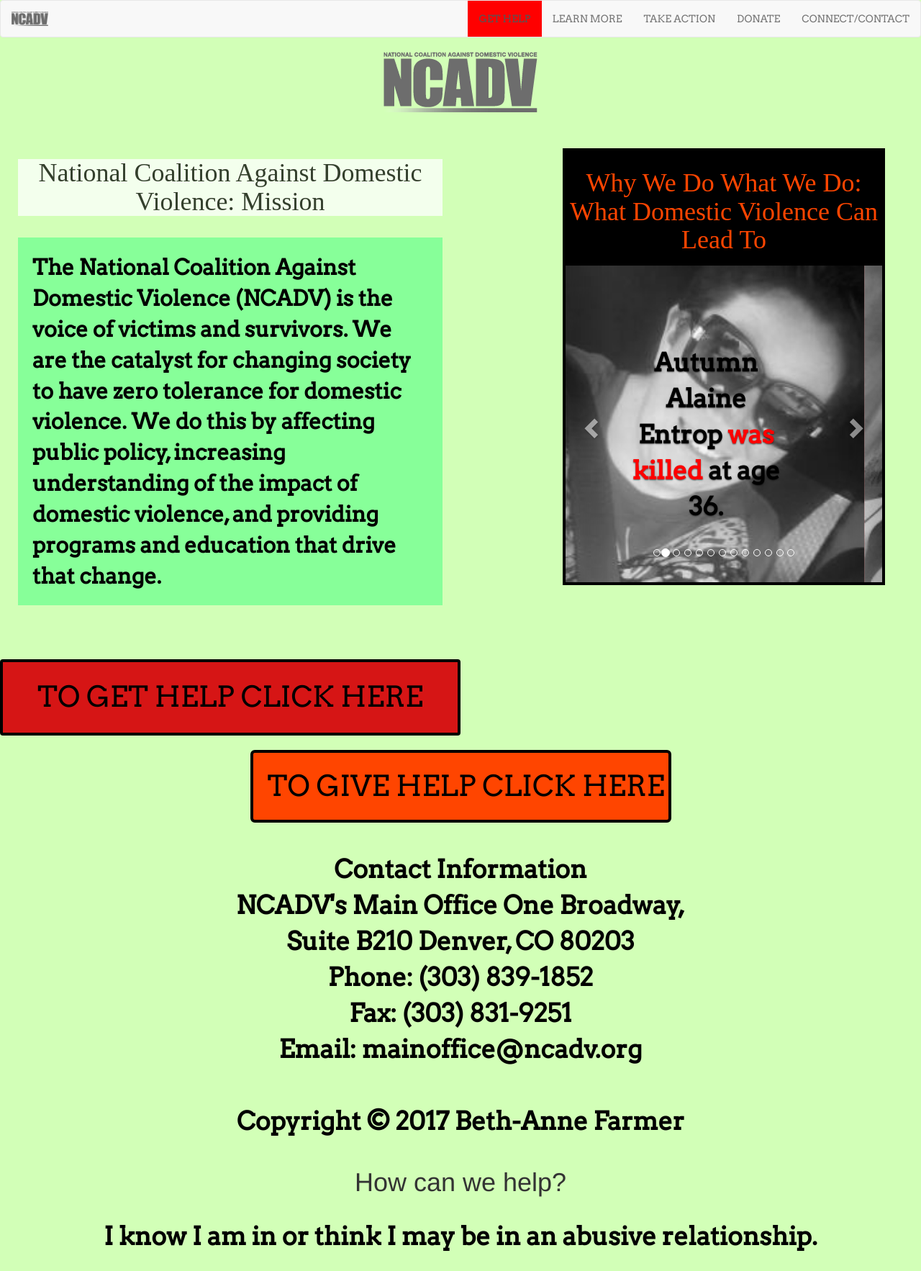
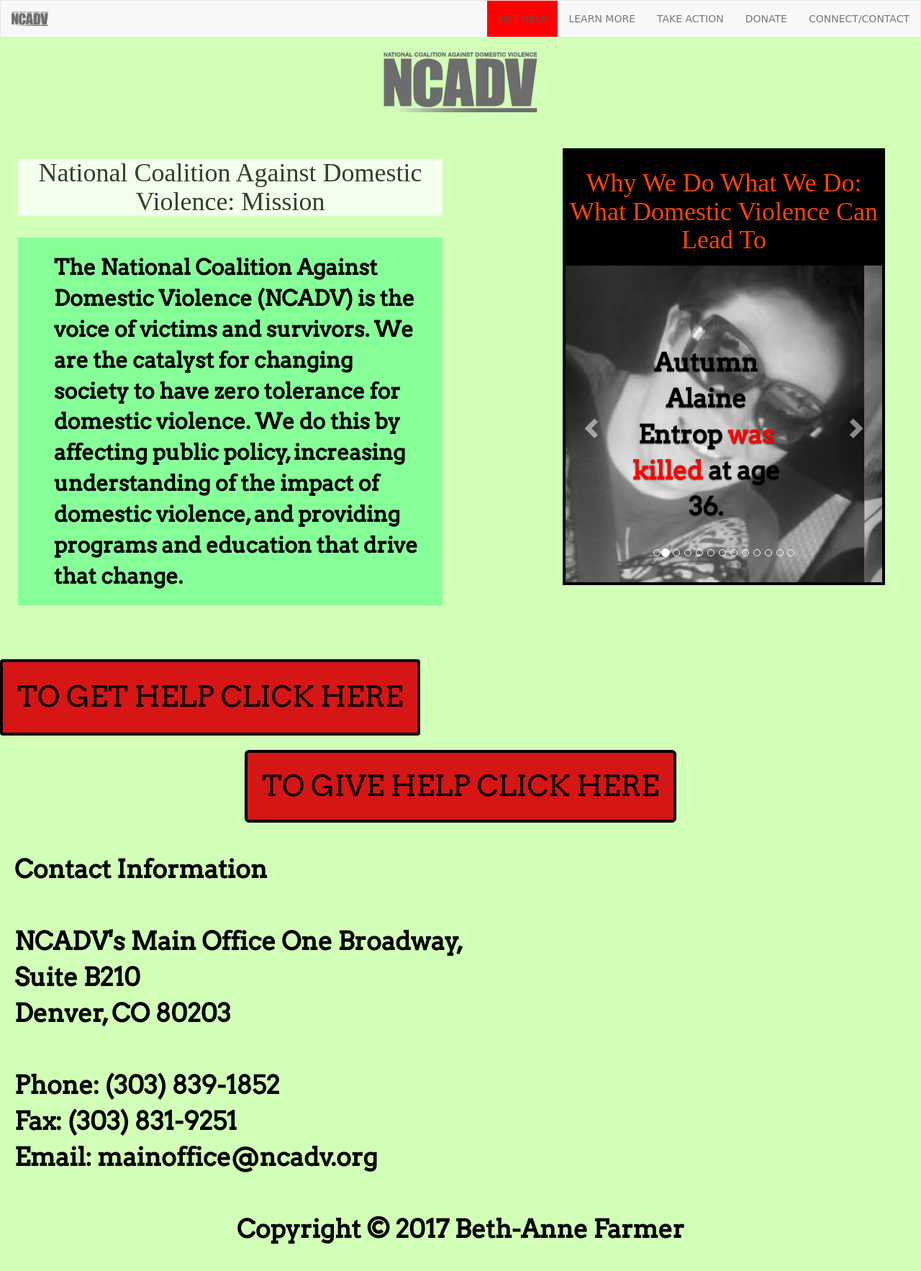
Before and after one commit to Blackasthedeepestsea/nonprofit, a plain HTML site: page index.html in a window 1280 px wide. Shown: the top 1766 px of the page at 72% size. Drawn offline with Linux system fonts and the light colour scheme; a web font is replaced by a local one.

Commit message:
links work

```diff
--- a/index.html
+++ b/index.html
@@ -32,12 +32,23 @@
         }
 
         .btn {
-            width: 50%;
+
             background: #d61515;
             border: 4px solid black; color: black;
             padding: 20px;
             font-size: 40px;
             font-family: Arvo, serif;
+
+        }
+        .row text-center {
+
+            background: orangered;
+            border: 4px solid black;
+            color: black;
+            padding: 20px;
+            font-size: 40px;
+            font-family: Arvo, serif;
+            float: right;
         }
 
 
@@ -71,6 +82,7 @@
             font-size: 30px;
             color: black;
             font-weight: bold;
+            padding-left: 50px;
         }
 
         .carousel-caption {
@@ -93,7 +105,7 @@
             }
 
             #mission {
-                font-size: 15px;
+                font-size: 20px;
             }
 
             .container {
@@ -113,27 +125,32 @@
                 font-size: 15px;
                 width: 100%;
             }
-
+            .row text-center {
+                font-size: 15px;
+                width: 100%;
+            }
         }
 
-
+        footer {
+            text-align: left;
+        }
     </style>
 
 </head>
 
 <body>
-    <nav style="font-family: Arvo, cursive;" class="navbar navbar-default affix-top">
+    <nav style="font-family: Enriqueta, cursive;" class="navbar navbar-default affix-top">
         <div class="navbar-header">
             <button type="button" class="navbar-toggle collapsed" data-toggle="collapse" data-target="#navbar-collapse" aria-expanded="false"><span class="glyphicon glyphicon-menu-hamburger"></span></button>
             <a class="navbar-brand" href="index.html"><img id="logo" src="assets/img/Newlogowebsite.png"></a>
         </div>
         <div class="collapse navbar-collapse" id="navbar-collapse">
             <ul class="nav navbar-nav navbar-right">
-                <li  class="active"><a style="background: red;" href="index.html">GET HELP</a></li>
-                <li><a href="#">LEARN MORE</a></li>
-                <li><a href="#">TAKE ACTION</a></li>
-                <li><a href="#">DONATE</a></li>
-                <li><a href="#">CONNECT/CONTACT</a></li>
+                <li  class="active"><a style="background: red;" href="http://www.ncadv.org/learn-more/get-help">GET HELP</a></li>
+                <li><a href="http://www.ncadv.org/learn-more/what-is-domestic-violence">LEARN MORE</a></li>
+                <li><a href="http://www.ncadv.org/get-involved/volunteer">TAKE ACTION</a></li>
+                <li><a href="https://app.etapestry.com/onlineforms/NationalCoalitionAgainstDomes/onlinegiving.html">DONATE</a></li>
+                <li><a href="http://www.ncadv.org/about-us/contact-us">CONNECT/CONTACT</a></li>
             </ul>
         </div>
     </nav>
@@ -268,7 +285,7 @@
     <div id="help"><a class="btn" href="http://www.ncadv.org/learn-more/get-help">TO GET HELP CLICK HERE</a></div><br>
     <div class="container">
         <div class="row text-center">
-            <button style=" width: 50%; background: orangered; border: 4px solid black; color: black; padding: 20px; font-size: 40px; font-family: Arvo, serif;" type="button" class="btn btn-info btn-lg" data-toggle="modal" data-target="#myModal">TO GIVE HELP CLICK HERE</button>
+            <button type="button" class="btn btn-info btn-lg" data-toggle="modal" data-target="#myModal">TO GIVE HELP CLICK HERE</button>
 
             <!-- Modal -->
             <div class="modal fade" id="myModal" role="dialog">
@@ -311,7 +328,7 @@
 
     <footer>
 
-        <div style="text-align: center;"><p>Contact Information <br> NCADV's Main Office One Broadway, <br>Suite B210 Denver, CO 80203<br>Phone: (303) 839-1852 <br>Fax: (303) 831-9251 <br>Email: mainoffice@ncadv.org</p></div>
+        <div><p>Contact Information<br> <br> NCADV's Main Office One Broadway, <br>Suite B210<br>Denver, CO 80203<br><br>Phone: (303) 839-1852 <br>Fax: (303) 831-9251 <br>Email: mainoffice@ncadv.org</p></div>
 
 
     </footer>
```
